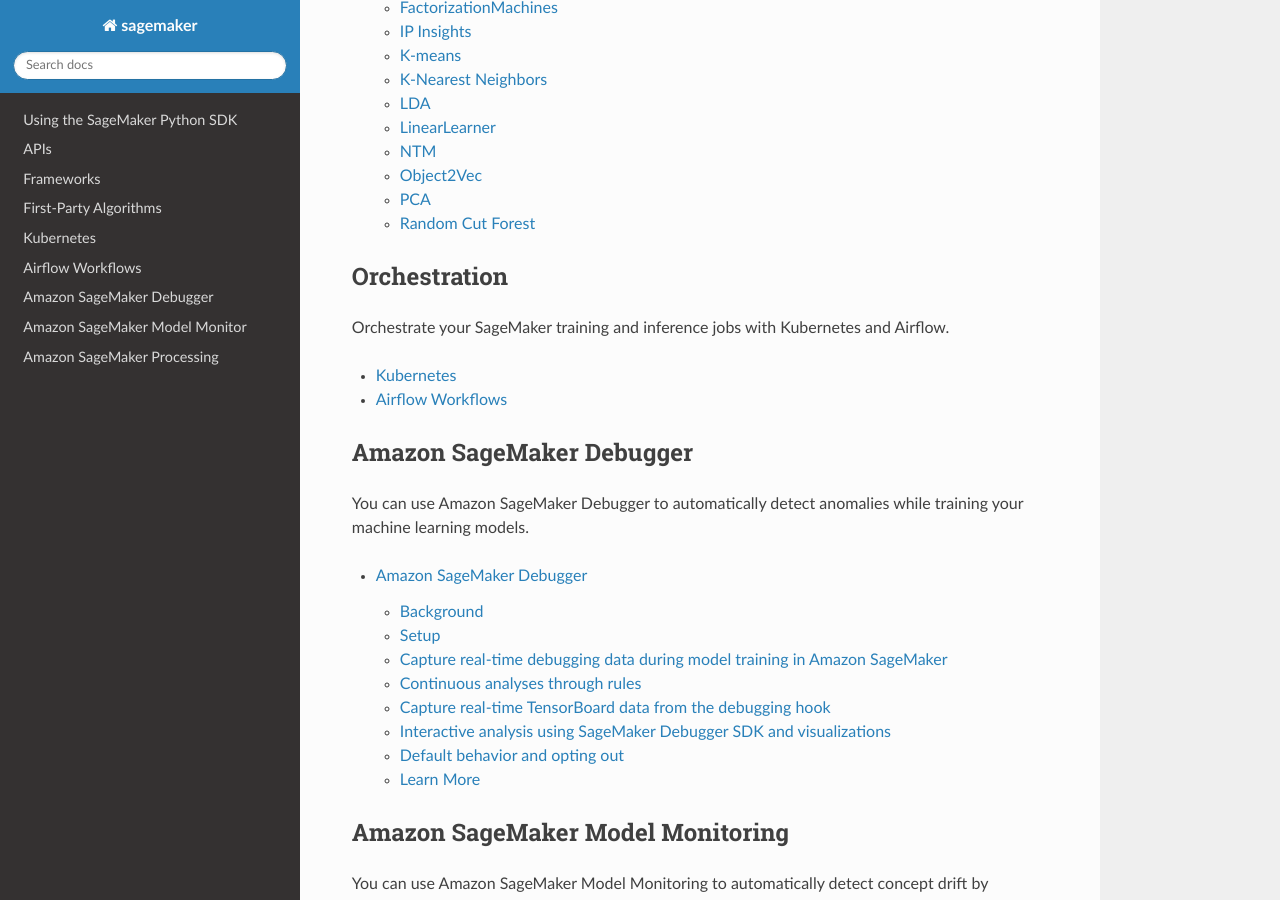
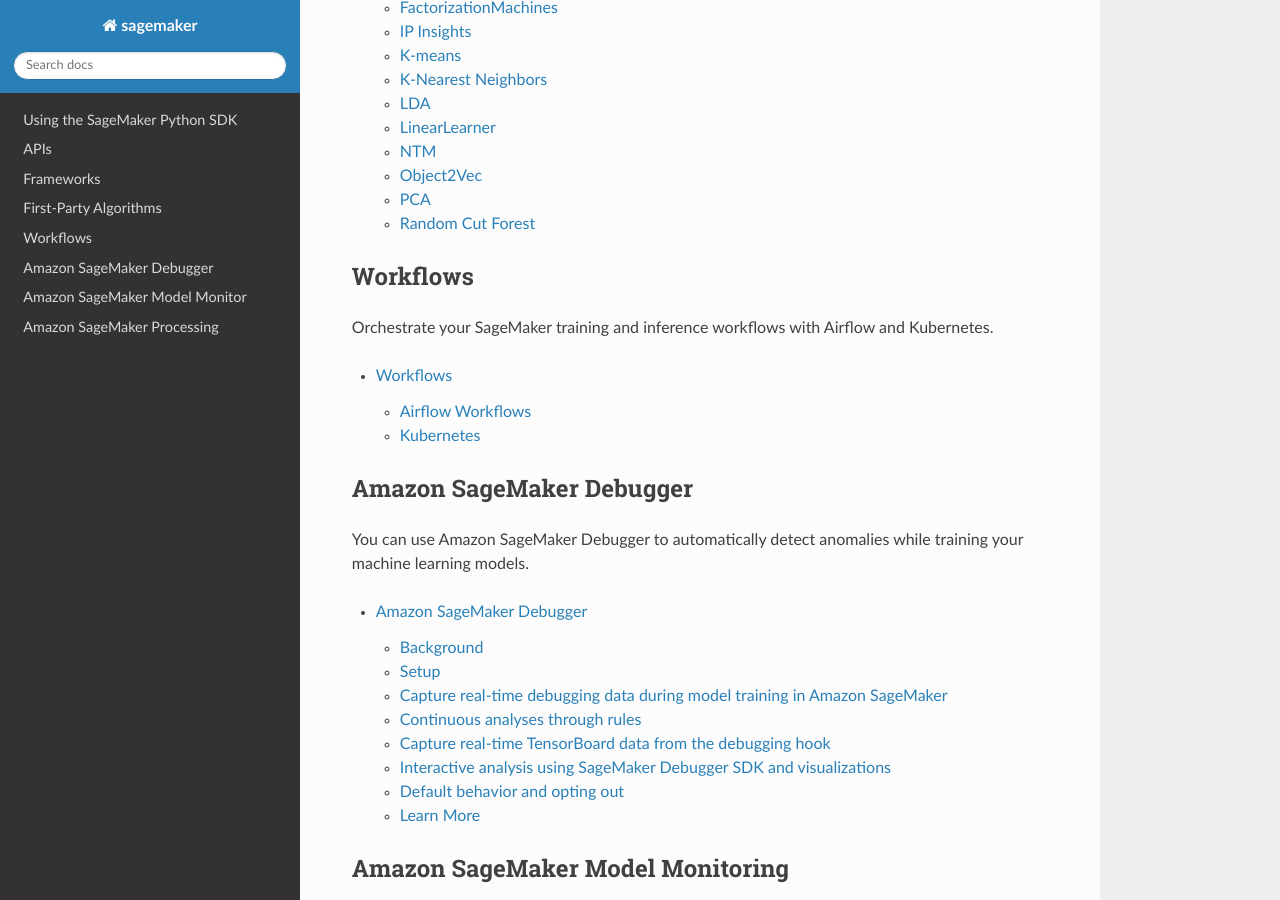
Before and after one commit to Evan-W-ang/sagemaker-python-sdk, a Sphinx documentation site: the page built from doc/index.rst, in a window 1280 px wide and 900 px high, scrolled down 1729 px. Built offline with Sphinx 7.4.7 and the Read the Docs theme 2.0.0, drawn with Linux system fonts in a browser that asks for light colours.

Commit message:
docs: workflows navigation (#1563)
* documentation: workflow nav addition

* documentation: add index page for workflows folder

```diff
--- a/doc/index.rst
+++ b/doc/index.rst
@@ -53,15 +53,14 @@ Amazon SageMaker provides implementations of some common machine learning algori
 
 
 *************
-Orchestration
+Workflows
 *************
-Orchestrate your SageMaker training and inference jobs with Kubernetes and Airflow.
+Orchestrate your SageMaker training and inference workflows with Airflow and Kubernetes.
 
 .. toctree::
-    :maxdepth: 1
+    :maxdepth: 2
 
-    kubernetes/index
-    airflow/index
+    workflows/index
 
 
 *************************
```
Also changed, not shown: doc/workflows/index.rst (added, +11 -0 lines), doc/workflows/airflow/index.rst (renamed from doc/airflow/index.rst), doc/workflows/airflow/sagemaker.workflow.airflow.rst (renamed from doc/airflow/sagemaker.workflow.airflow.rst), doc/workflows/airflow/using_workflow.rst (renamed from doc/airflow/using_workflow.rst), doc/workflows/kubernetes/amazon_sagemaker_components_for_kubeflow_pipelines.rst (renamed from doc/kubernetes/amazon_sagemaker_components_for_kubeflow_pipelines.rst), doc/workflows/kubernetes/amazon_sagemaker_jobs.rst (renamed from doc/kubernetes/amazon_sagemaker_jobs.rst), doc/workflows/kubernetes/amazon_sagemaker_operators_for_kubernetes.rst (renamed from doc/kubernetes/amazon_sagemaker_operators_for_kubernetes.rst), doc/workflows/kubernetes/amazon_sagemaker_operators_for_kubernetes_authentication.png (renamed from doc/kubernetes/amazon_sagemaker_operators_for_kubernetes_authentication.png), doc/workflows/kubernetes/index.rst (renamed from doc/kubernetes/index.rst), doc/workflows/kubernetes/using_amazon_sagemaker_components.rst (renamed from doc/kubernetes/using_amazon_sagemaker_components.rst).
